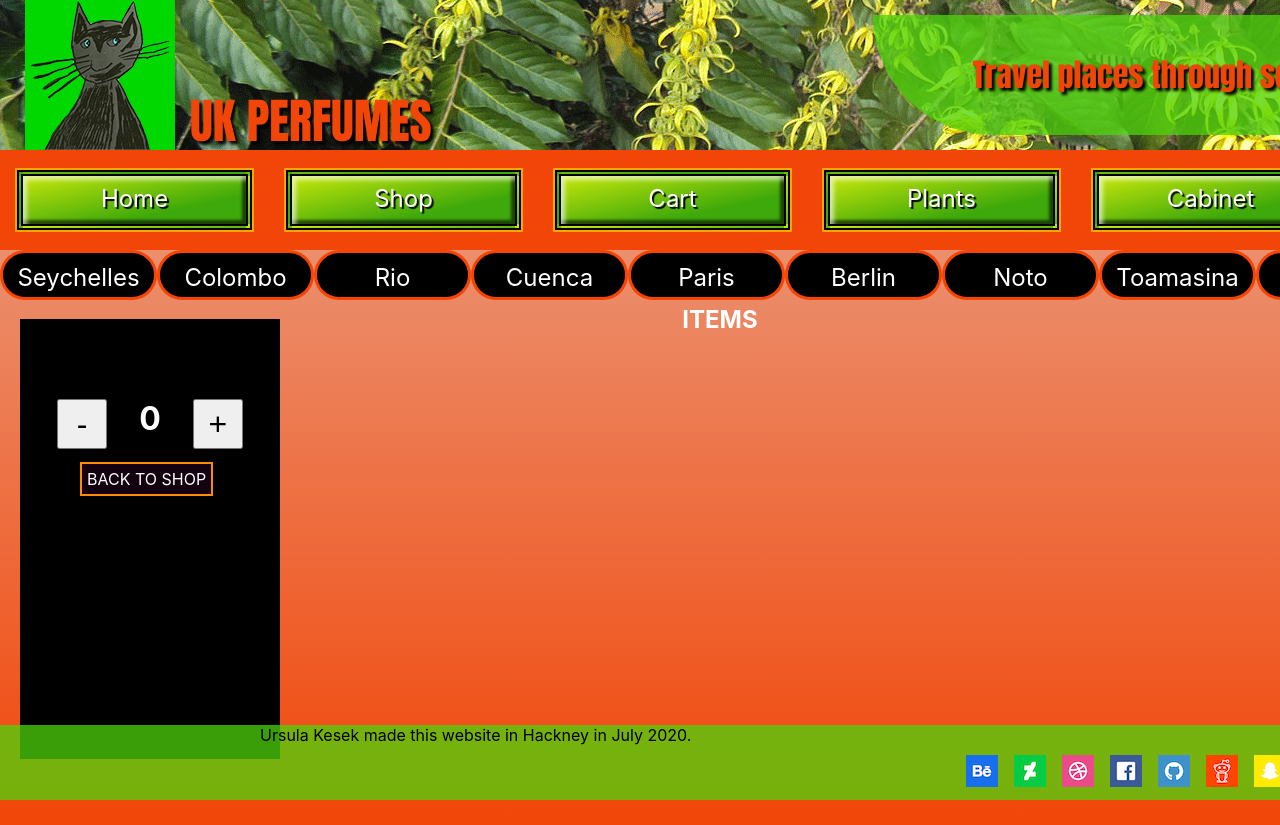
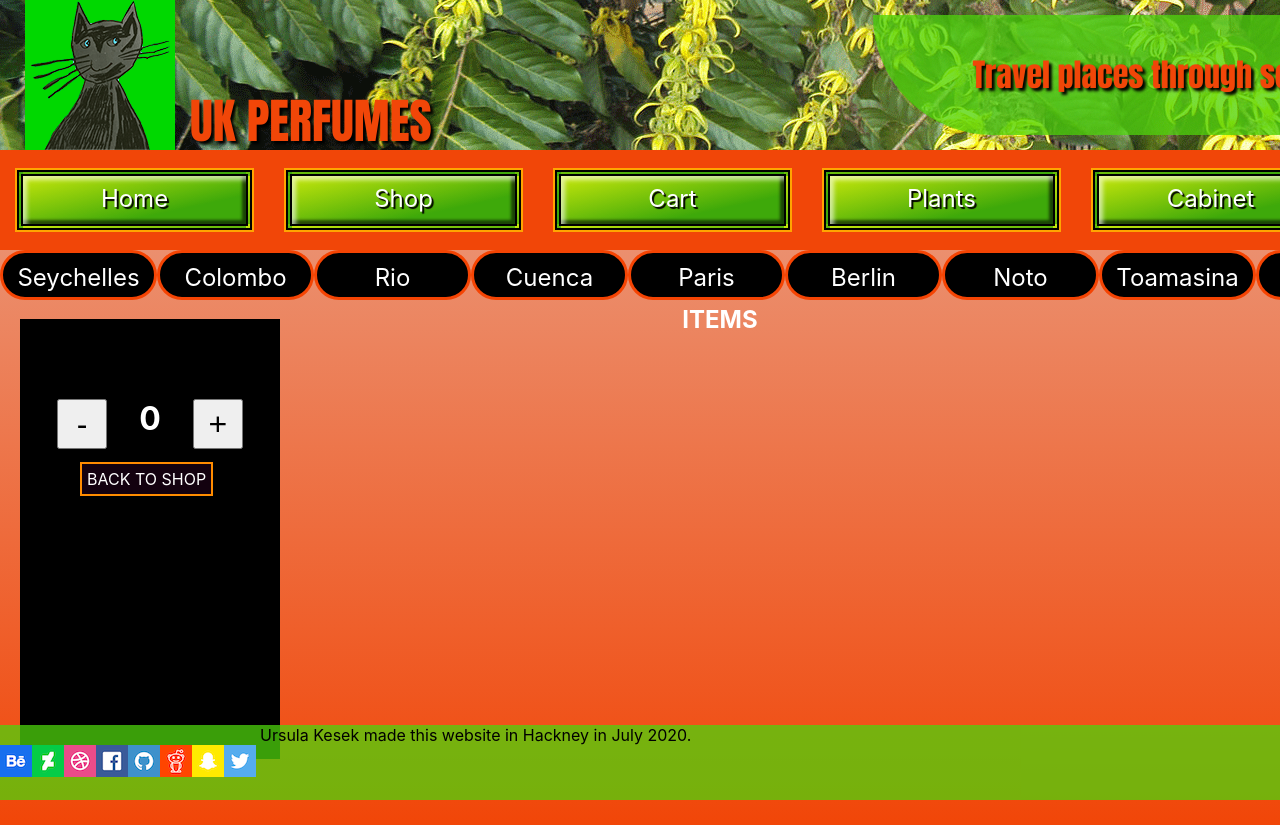
Before and after one commit to GiacomoSorbi/UrsulaKesek-module-ii, a React (Create React App) app: page /cartp in a window 1280 px wide. Shown: the top 825 px of the page. Built offline with nearby package versions, Linux system fonts and the light colour scheme.

Commit message:
edited footer socials

```diff
--- a/src/components/Footer/index.jsx
+++ b/src/components/Footer/index.jsx
@@ -10,20 +10,35 @@ import Snapchat from "./Images/Snapchat.png";
 import Twitter from "./Images/Twitter.png";
 
 
-const Footer=()=>(
+const Footer = () =>(
     <footer className="footer">
       <p>Ursula Kesek made this website in Hackney in July 2020.</p>
-      <div className="sm">
-      <img className="beh" src={Behance} alt="behance-logo" a href= "https://www.behance.net/"target="_blank" rel="noopener noreferrer"/>
-      <img className="dev" src={Deviant} alt="deviantart-logo" a href="https://www.deviantart.com/"target="_blank" rel="noopener noreferrer" />
-      <img className="dri" src={Dribbble} alt="dribbble-logo" a href="https://dribbble.com/"target="_blank" rel="noopener noreferrer"/>
-      <img className="fac" src={Facebook} alt="facebook-logo" a href="https://en-gb.facebook.com/"target="_blank" rel="noopener noreferrer" />
-      <img className="git" src={Github} alt="github-logo" a href="https://github.com/"target="_blank" rel="noopener noreferrer"/>
-      <img className="red" src={Reddit} alt="reddit-logo" a href="https://www.reddit.com/" target="_blank" rel="noopener noreferrer"/>
-      <img className="sna" src={Snapchat} alt="snapchat-logo" a href="https://www.snapchat.com/"target="_blank" rel="noopener noreferrer" />
-      <img className="twi" src={Twitter} alt="twitter-logo" a href="https://twitter.com/search-home?lang=en-gb"target="_blank" rel="noopener noreferrer" />
-      </div>
-      </footer>
 
-)
-export default Footer;
+      <a href="https://www.behance.net/" target="_blank" rel="noopener noreferrer">
+        <img className="beh" src={Behance} alt="behance-logo"/>
+        </a>
+        <a href="https://www.deviantart.com/" target="_blank" rel="noopener noreferrer">
+          <img className="dev" src={Deviant} alt="deviantart-logo"/>
+        </a>
+        <a href="https://dribbble.com/" target="_blank" rel="noopener noreferrer">
+          <img className="dri" src={Dribbble} alt="dribbble-logo"/>
+        </a>
+        <a href="https://en-gb.facebook.com/" target="_blank" rel="noopener noreferrer">
+          <img className="fac" src={Facebook} alt="facebook-logo"/>
+        </a>
+        <a href="https://github.com/" target="_blank" rel="noopener noreferrer">
+          <img className="git" src={Github} alt="github-logo"/>
+        </a>
+        <a href="https://www.reddit.com/" target="_blank" rel="noopener noreferrer">
+          <img className="red" src={Reddit} alt="reddit-logo"/>
+        </a>
+        <a href="https://www.snapchat.com/" target="_blank" rel="noopener noreferrer">
+          <img className="sna" src={Snapchat} alt="snapchat-logo"/>
+        </a>
+        <a href="https://twitter.com/search-home?lang=en-gb" target="_blank" rel="noopener noreferrer">
+          <img className="twi" src={Twitter} alt="twitter-logo"/>
+        </a>
+        </footer>
+
+ );
+ export default Footer;
```
